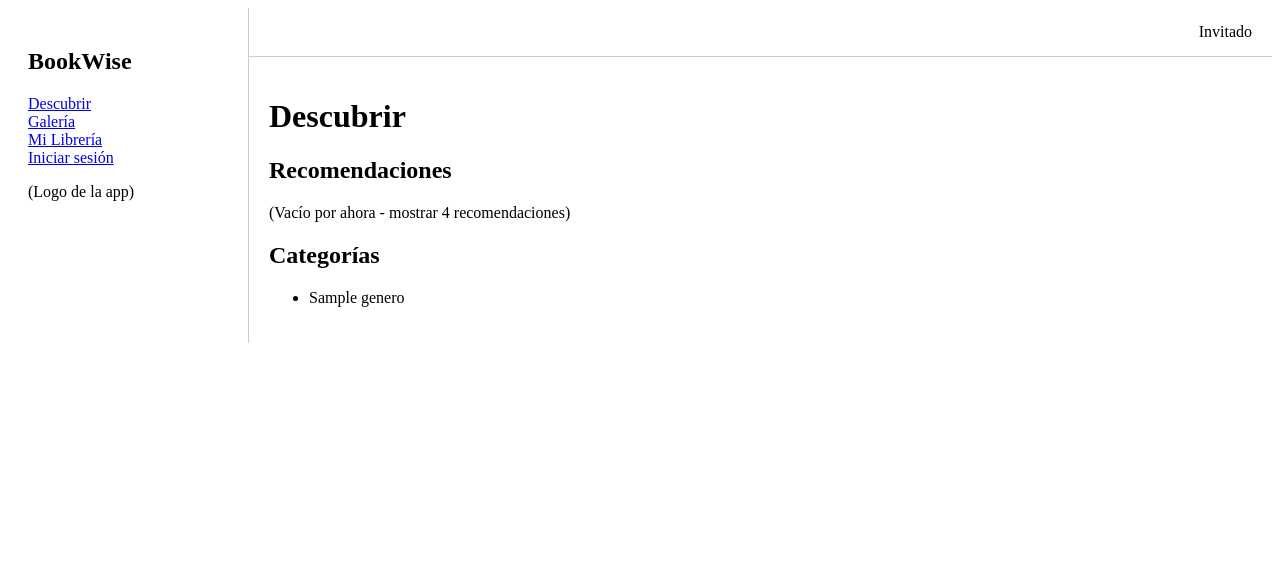
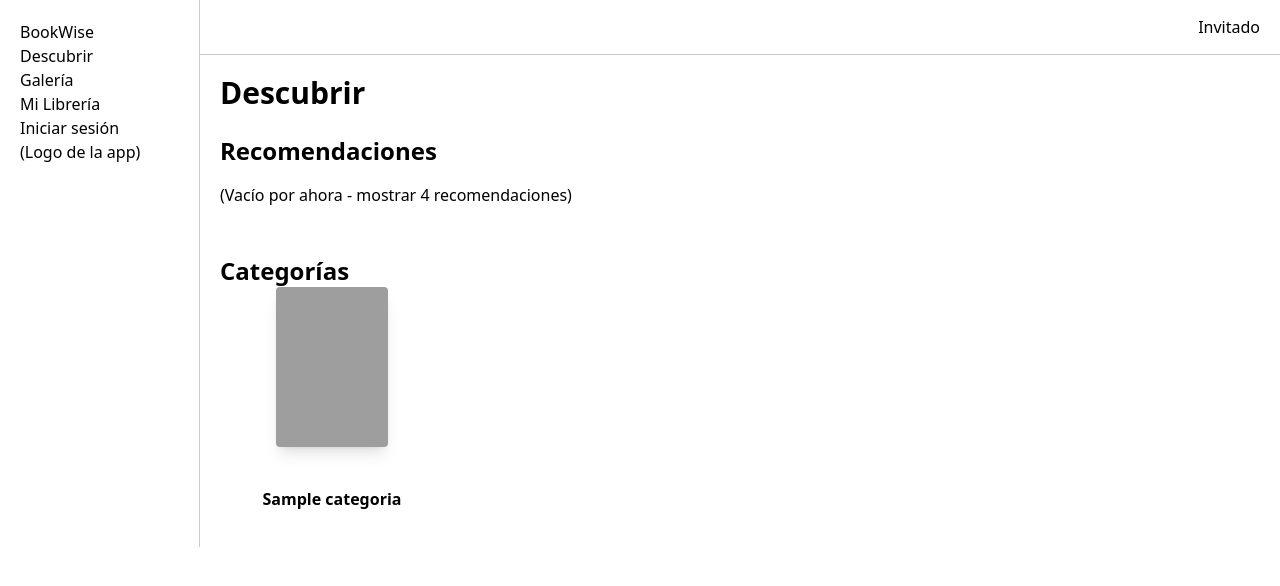
Before and after one commit to PDJ6975/Bookwise, a Django app: template main/templates/main/index.html in a window 1280 px wide. Shown: the top 586 px of the page. Run offline with Django 5.2, Linux system fonts and the light colour scheme; the template is opened without the code that fills it: most values are stand-ins (such as "Sample title", 1, 10 or a date in 2020); some libraries are stand-ins or nearby versions; grey boxes are pictures that could not be loaded.

Commit message:
feat: carrusel inicial de categorías

```diff
--- a/main/templates/base.html
+++ b/main/templates/base.html
@@ -1,7 +1,11 @@
 <!DOCTYPE html>
-<html>
+<html data-theme="pastel">
 <head>
+    <meta charset="UTF-8">
+    <meta name="viewport" content="width=device-width, initial-scale=1.0">
     <title>{% block title %}BookWise{% endblock %}</title>
+    <link href="https://cdn.jsdelivr.net/npm/daisyui@5" rel="stylesheet" type="text/css" />
+    <script src="https://cdn.jsdelivr.net/npm/@tailwindcss/browser@4"></script>
 </head>
 <body>
     <div style="display: flex;">
--- a/main/templates/main/index.html
+++ b/main/templates/main/index.html
@@ -3,17 +3,38 @@
 {% block title %}BookWise - Descubrir{% endblock %}
 
 {% block content %}
-<h1>Descubrir</h1>
+<h1 class="text-3xl font-bold mb-6">Descubrir</h1>
 
-<h2>Recomendaciones</h2>
-<p>(Vacío por ahora - mostrar 4 recomendaciones)</p>
+<section class="mb-12">
+    <h2 class="text-2xl font-bold mb-4">Recomendaciones</h2>
+    <p class="text-base-content/70">(Vacío por ahora - mostrar 4 recomendaciones)</p>
+</section>
 
-<h2>Categorías</h2>
-<ul>
-{% for genero in generos %}
-    <li>{{ genero }}</li>
-{% empty %}
-    <li>No hay categorías disponibles</li>
-{% endfor %}
-</ul>
+<section>
+    <h2 class="text-2xl font-bold mb-4">Categorías</h2>
+
+    <div class="carousel carousel-center rounded-box gap-4 p-4 bg-base-100">
+        {% for categoria in categorias %}
+        <div class="carousel-item">
+            <div class="flex flex-col items-center w-48">
+                <!-- Rectángulo grisáceo con portada sobresaliendo -->
+                <div class="bg-base-200 rounded-lg w-full h-32 flex items-start justify-center pt-2 relative mb-10">
+                    {% if categoria.libro.portada %}
+                    <img src="{{ categoria.libro.portada }}" alt="{{ categoria.libro.titulo }}"
+                         class="h-40 shadow-lg rounded absolute -top-8 object-cover w-28">
+                    {% else %}
+                    <div class="h-40 w-28 bg-base-300 rounded absolute -top-8 flex items-center justify-center">
+                        <span class="text-xs text-center p-2">Sin portada</span>
+                    </div>
+                    {% endif %}
+                </div>
+                <!-- Título de la categoría -->
+                <h3 class="font-bold text-center">{{ categoria.nombre }}</h3>
+            </div>
+        </div>
+        {% empty %}
+        <p>No hay categorías disponibles</p>
+        {% endfor %}
+    </div>
+</section>
 {% endblock %}
--- a/main/urls.py
+++ b/main/urls.py
@@ -1,5 +1,6 @@
 from django.urls import path
 from . import views
+from django.views.generic import TemplateView
 
 urlpatterns = [
     path('', views.index, name='index'),
--- a/main/whoosh_utils.py
+++ b/main/whoosh_utils.py
@@ -27,7 +27,7 @@ def get_schema():
     return Schema(
         titulo=TEXT(stored=True),
         autor=TEXT(stored=True),
-        genero=KEYWORD(stored=True, commas=True, lowercase=True),
+        genero=TEXT(stored=True),
         sinopsis=TEXT(stored=True),
         valoracion=NUMERIC(stored=True, numtype=float),
         num_votos=NUMERIC(stored=True, numtype=int),
```
Also changed, not shown: main/views.py (+13 -2 lines).
